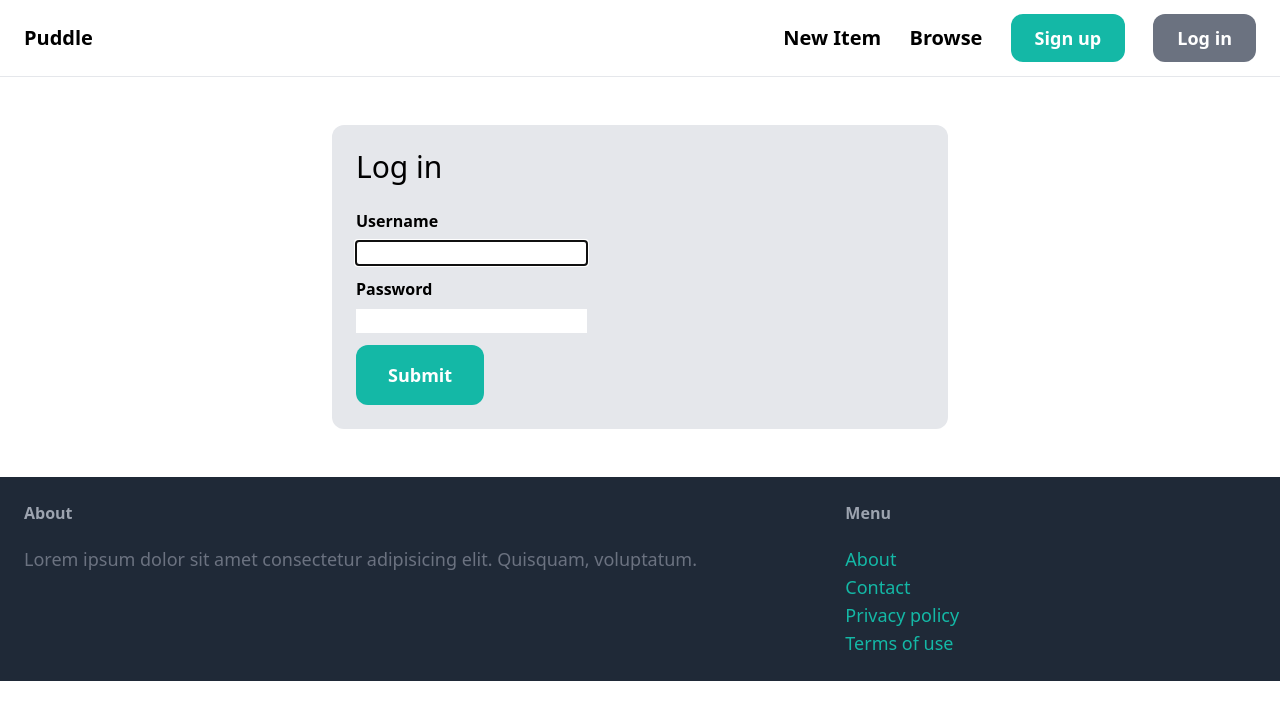
After one commit to agyeievans/django-marketplace, a Django app: page /login/ in a window 1280 px wide. The commit adds this page. Shown: the top 720 px of the page. Run offline with Django 4.2, Linux system fonts and the light colour scheme; some libraries are stand-ins or nearby versions.

Commit message:
added login

```diff
--- a/core/templates/core/base.html
+++ b/core/templates/core/base.html
@@ -17,7 +17,7 @@
             <a href="#" class="text-xl font-semibold hover:text-gray-500">Browse</a>
 
             <a href="{% url 'core:signup' %}" class="px-6 py-3 text-lg font-semibold bg-teal-500 text-white rounded-xl hover:bg-teal-700">Sign up</a>
-            <a href="#" class="px-6 py-3 text-lg font-semibold bg-gray-500 text-white rounded-xl hover:bg-gray-700">Log in</a>
+            <a href="{% url 'core:login' %}" class="px-6 py-3 text-lg font-semibold bg-gray-500 text-white rounded-xl hover:bg-gray-700">Log in</a>
         </div>
     </nav>
     <div class="px-6 py-6">
--- /dev/null
+++ b/core/templates/core/login.html
@@ -0,0 +1,35 @@
+{% extends 'core/base.html' %}
+
+{% block title %}Log in{% endblock %}
+
+{% block content %}
+    <div class="w-1/2 my-6 mx-auto p-6 bg-gray-200 rounded-xl">
+        <h1 class="mb-6 text-3xl">Log in</h1>
+
+        <form action="." method="post">
+            {% csrf_token %}
+
+            <div class="mb-3">
+                <label for="" class="inline-block mb-2 font-semibold">Username</label><br>
+                {{ form.username }}
+            </div>
+            <div class="mb-3">
+                <label for="" class="inline-block mb-2 font-semibold">Password</label><br>
+                {{ form.password }}
+            </div>
+
+            {% if form.errors or form.non_field_errors %}
+            <div class="mb-3 p-6 bg-red-300 rounded-xl">
+                {% for field in form %}
+                {{ field.errors  }}
+                {% endfor %}
+
+                {{ form.non_field_errors }}
+            </div>
+            {% endif %}
+
+            <button type="submit" class="px-8 py-4 text-lg font-semibold bg-teal-500 text-white rounded-xl hover:bg-teal-700">Submit</button>
+        </form>
+    </div>
+
+{% endblock %}
--- a/core/urls.py
+++ b/core/urls.py
@@ -1,11 +1,12 @@
 from django.urls import path
 from . import views
-
+from django.contrib.auth import views as auth_views
+from .forms import LoginForm
 app_name = 'core'
 
 urlpatterns = [
     path('', views.index, name='index'),
     path('contact/', views.contact, name='contact'),
-    path('signup/', views.signup, name='signup')
-    # path('about/', views.about, name='about'),
+    path('signup/', views.signup, name='signup'),
+    path('login/', auth_views.LoginView.as_view(template_name='core/login.html'), name='login'),
 ]
--- a/core/views.py
+++ b/core/views.py
@@ -1,6 +1,6 @@
 from django.shortcuts import render, redirect
 from item.models import Category, Item
-from .forms import SignUpForm
+from .forms import SignUpForm, LoginForm
 
 # Create your views here.
 def index(request):
--- a/puddle/settings.py
+++ b/puddle/settings.py
@@ -26,6 +26,11 @@ SECRET_KEY = 'django-insecure-6k#n(@c@#u91j$#yo2+ik45#lq$eao!y^)qg(nx7a0b^2uc$s^
 DEBUG = True
 
 ALLOWED_HOSTS = []
+
+# prevent redirect to login page
+LOGIN_URL = '/login/'
+LOGIN_REDIRECT_URL = '/'
+LOGOUT_REDIRECT_URL = '/'
 
 
 # Application definition
```
Also changed, not shown: core/forms.py (+6 -1 lines), db.sqlite3.
